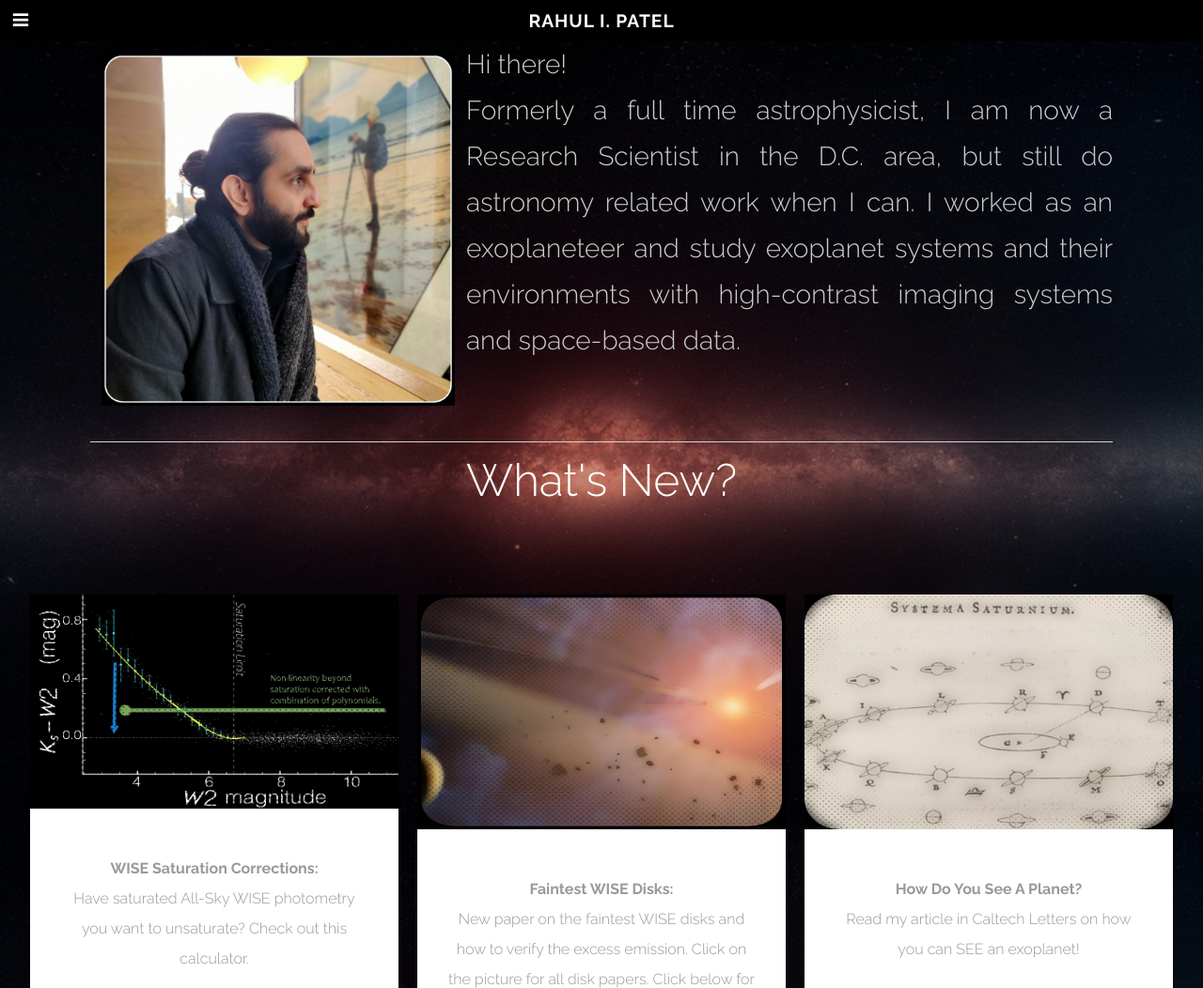
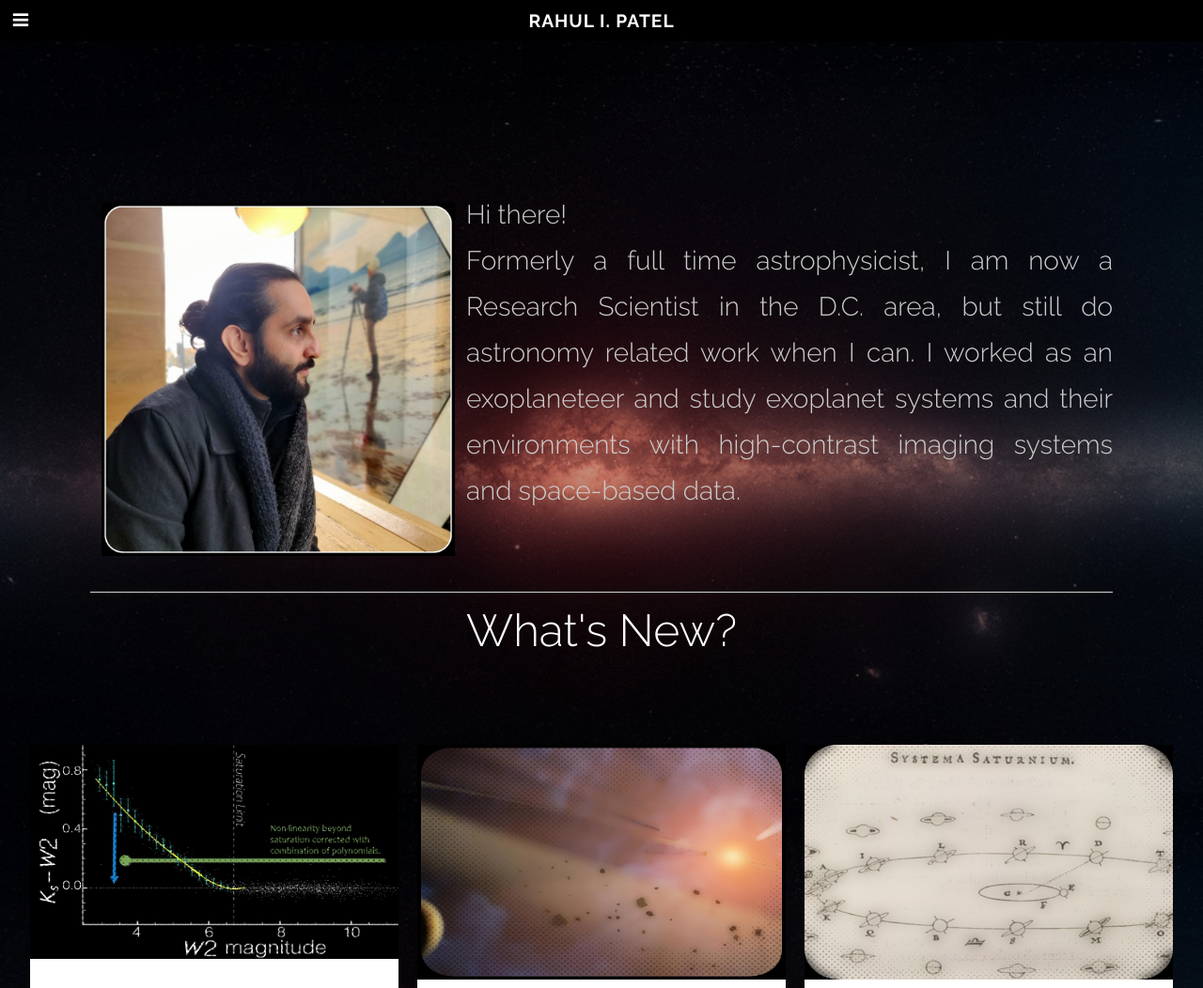
Before and after one commit to astropatel/astropatel.github.io, a plain HTML site: page index_old.html in a window 1280 px wide. Shown: the top 1052 px of the page at 94% size. Drawn offline with Linux system fonts and the light colour scheme.

```diff
--- a/css/style_index.css
+++ b/css/style_index.css
@@ -487,7 +487,7 @@
 /* Wrapper */
 
 	.wrapper.style1 {
-	padding-top: 0em;
+	padding-top: 10em;
 	padding-bottom: 2em;
 	background-size: cover;
 	background-image : url(../images/Astronomy_bkg.jpg);
```
Also changed, not shown: index.html (+2 -3 lines).
